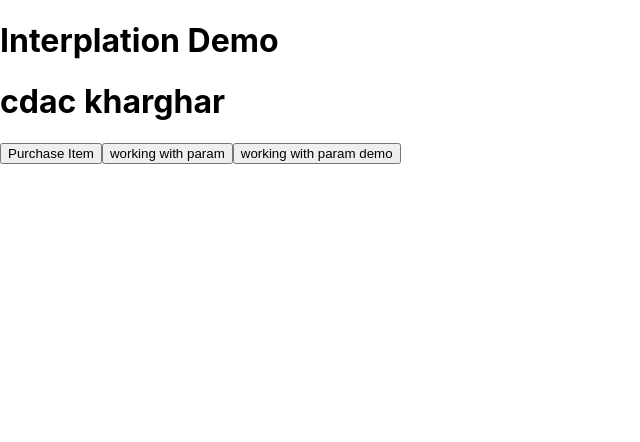
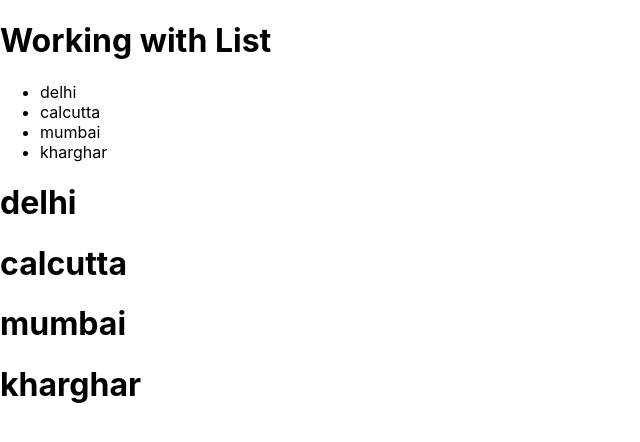
Before and after one commit to kodecdac/advday1, a React (Create React App) app: page / in a window 1280 px wide. Shown: the top 442 px of the page, without its empty margins (0-640 px from the left). Built offline with nearby package versions, Linux system fonts and the light colour scheme.

Commit message:
working with list.

```diff
--- a/src/App.js
+++ b/src/App.js
@@ -1,28 +1,20 @@
 // Basic Interpolation
 function App() {
-  let username = "cdac kharghar";
-  let id = "id2";
-
-  let sayHello = (e) => {
-    console.log(e);
-  };
-
-  let helloAgain = (p1, p2) => {
-    console.log(p1, p2);
-  };
-
+  let list = ["delhi", "calcutta", "mumbai", "kharghar"];
+  // ["<h1>delhi</h1>", "<h1>calcutta</h1>", ]
   return (
     <div>
-      <h1>Interplation Demo</h1>
-      <h1 id={id}>{username}</h1>
+      <h1>Working with List</h1>
 
-      <input type="button" value="Purchase Item" onClick={sayHello} />
-      <input type="button" value="working with param" onClick={helloAgain} />
-      <input
-        type="button"
-        value="working with param demo"
-        onClick={() => helloAgain("delhi", "calcutta")}
-      />
+      <ul>
+        {list.map((item, index) => (
+          <li>{item}</li>
+        ))}
+      </ul>
+
+      {list.map((item, index) => (
+        <h1>{item}</h1>
+      ))}
     </div>
   );
 }
```
